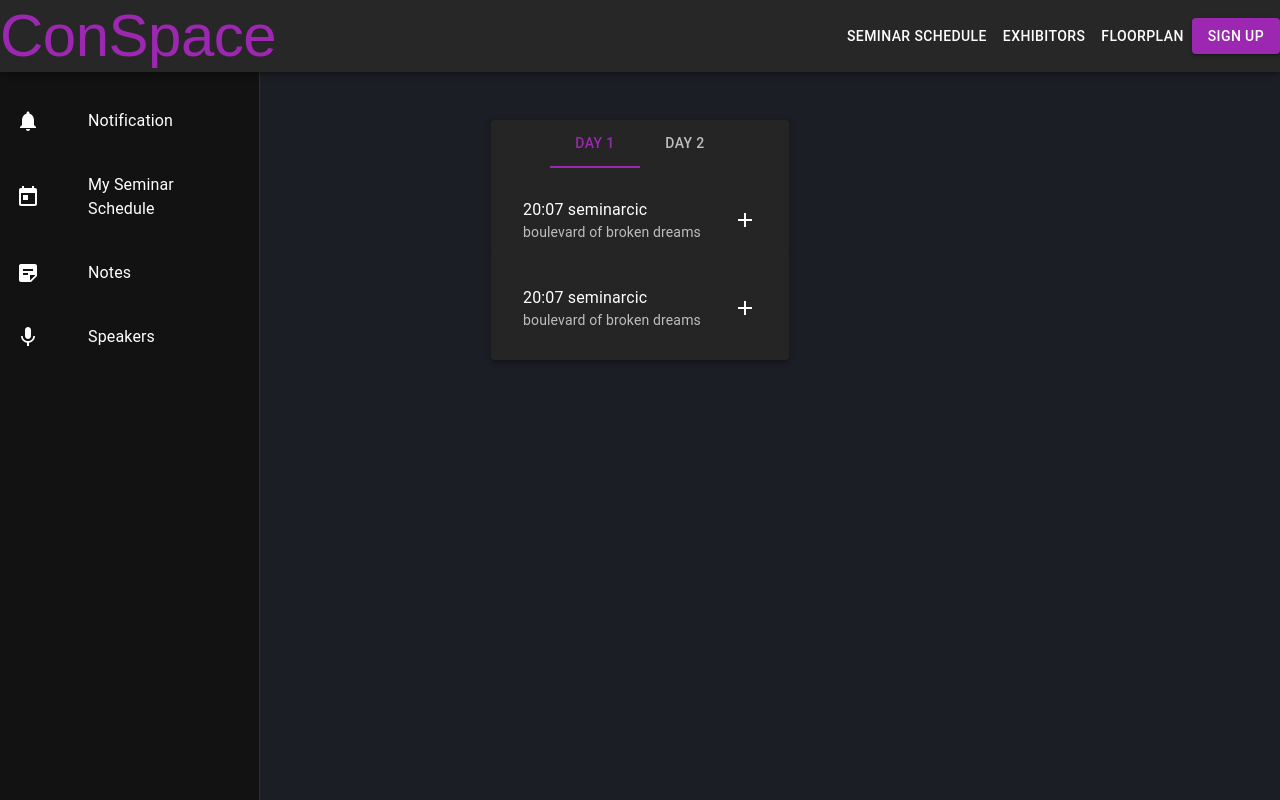
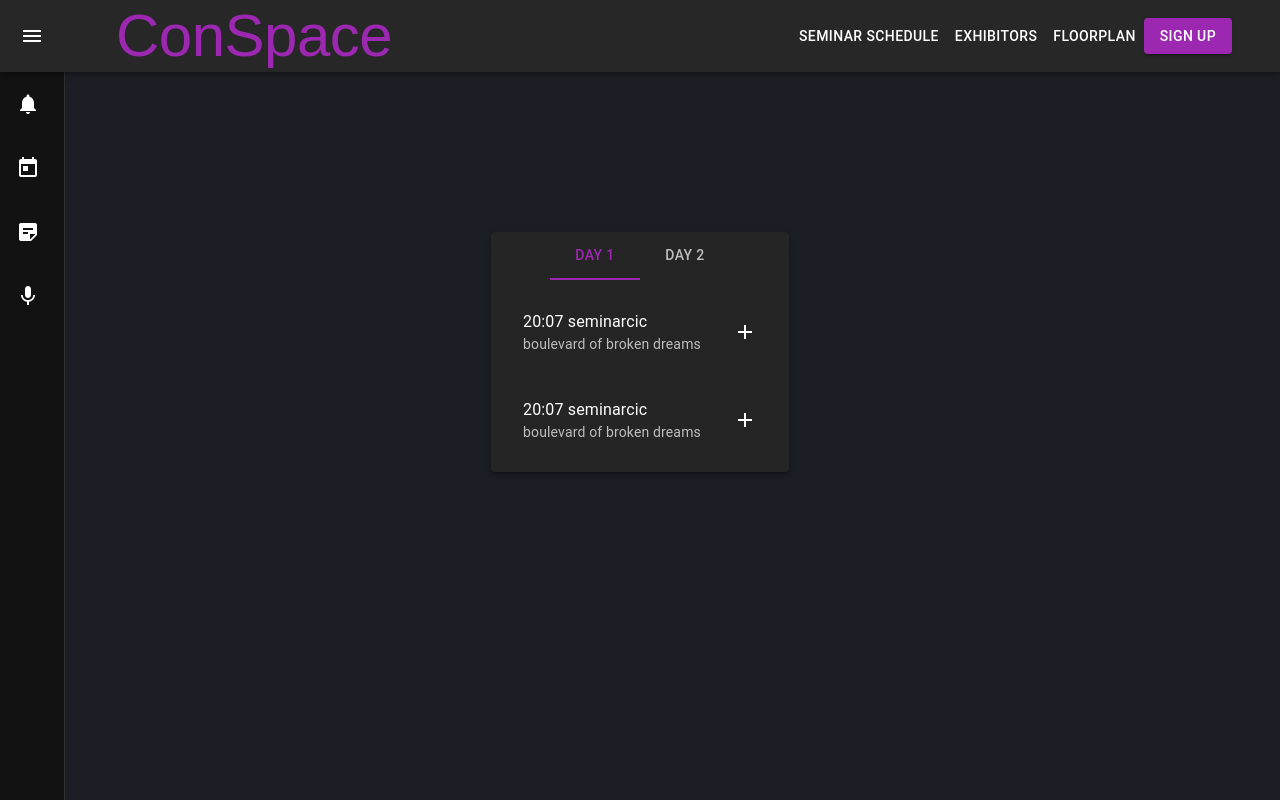
Before and after one commit to AnaNika10/ConSpace, a React (Vite) app in the folder client/: page /seminar-schedule in a window 1280 px wide. Built offline with nearby package versions, Linux system fonts and the light colour scheme.

Commit message:
[#44] Fix menu and app bar

```diff
--- a/client/src/App.tsx
+++ b/client/src/App.tsx
@@ -1,9 +1,9 @@
 import { ThemeProvider } from "@emotion/react";
 import SeminarList from "./components/SeminarList";
 import { themeOptions } from "./components/DarkTheme";
-import NavBar from "./components/NavigationBar";
 import { CssBaseline } from "@mui/material";
 import { BrowserRouter, Route, Routes } from "react-router-dom";
+import NavBarAndMenu from "./components/Menu";
 
 function App() {
   return  (
@@ -11,7 +11,7 @@
       <ThemeProvider theme={themeOptions}>
       <CssBaseline/>
       <BrowserRouter>
-      <NavBar/>
+      <NavBarAndMenu/>
       <Routes>
         <Route path="/seminar-schedule" element={<SeminarList/>} />
       </Routes>
--- a/client/src/components/Menu.tsx
+++ b/client/src/components/Menu.tsx
@@ -1,39 +1,136 @@
-import { Box, Divider, Drawer, IconButton, List, ListItem, ListItemButton, ListItemIcon, ListItemText } from "@mui/material";
+import { Box, CssBaseline, IconButton, List, ListItem, ListItemButton, ListItemIcon, ListItemText, Toolbar } from "@mui/material";
+import { styled, useTheme, Theme, CSSObject } from '@mui/material/styles';
 import { useState } from "react";
 import NotificationsIcon from '@mui/icons-material/Notifications';
 import TodayIcon from '@mui/icons-material/Today';
 import StickyNote2Icon from '@mui/icons-material/StickyNote2';
 import MicIcon from '@mui/icons-material/Mic';
+import MenuIcon from '@mui/icons-material/Menu'
 import ChevronRightIcon from '@mui/icons-material/ChevronRight';
+import ChevronLeftIcon from '@mui/icons-material/ChevronLeft';
+import MuiAppBar, { AppBarProps as MuiAppBarProps } from '@mui/material/AppBar';
+import MuiDrawer from '@mui/material/Drawer';
+import NavBar from "./NavigationBar";
 
-const drawerWidth = 260;
+const drawerWidth = 280;
 
-export default function MenuDrawer() {
+const openedMixin = (theme: Theme): CSSObject => ({
+  width: drawerWidth,
+  transition: theme.transitions.create('width', {
+    easing: theme.transitions.easing.sharp,
+    duration: theme.transitions.duration.enteringScreen,
+  }),
+  overflowX: 'hidden',
+});
+
+const closedMixin = (theme: Theme): CSSObject => ({
+  transition: theme.transitions.create('width', {
+    easing: theme.transitions.easing.sharp,
+    duration: theme.transitions.duration.leavingScreen,
+  }),
+  overflowX: 'hidden',
+  width: `calc(${theme.spacing(7)} + 1px)`,
+  [theme.breakpoints.up('sm')]: {
+    width: `calc(${theme.spacing(8)} + 1px)`,
+  },
+});
+
+const DrawerHeader = styled('div')(({ theme }) => ({
+  display: 'flex',
+  alignItems: 'center',
+  justifyContent: 'flex-end',
+  padding: theme.spacing(0, 1),
+  // necessary for content to be below app bar
+  ...theme.mixins.toolbar,
+}));
+
+interface AppBarProps extends MuiAppBarProps {
+  open?: boolean;
+}
+
+const AppBar = styled(MuiAppBar, {
+  shouldForwardProp: (prop) => prop !== 'open',
+})<AppBarProps>(({ theme, open }) => ({
+  zIndex: theme.zIndex.drawer + 1,
+  transition: theme.transitions.create(['width', 'margin'], {
+    easing: theme.transitions.easing.sharp,
+    duration: theme.transitions.duration.leavingScreen,
+  }),
+  ...(open && {
+    marginLeft: drawerWidth,
+    width: `calc(100% - ${drawerWidth}px)`,
+    transition: theme.transitions.create(['width', 'margin'], {
+      easing: theme.transitions.easing.sharp,
+      duration: theme.transitions.duration.enteringScreen,
+    }),
+  }),
+}));
+
+const Drawer = styled(MuiDrawer, { shouldForwardProp: (prop) => prop !== 'open' })(
+  ({ theme, open }) => ({
+    width: drawerWidth,
+    flexShrink: 0,
+    whiteSpace: 'nowrap',
+    boxSizing: 'border-box',
+    ...(open && {
+      ...openedMixin(theme),
+      '& .MuiDrawer-paper': openedMixin(theme),
+    }),
+    ...(!open && {
+      ...closedMixin(theme),
+      '& .MuiDrawer-paper': closedMixin(theme),
+    }),
+  }),
+);
+
+export default function NavBarAndMenu() {
+  const theme = useTheme();
   const [open, setOpen] = useState(false);
 
-    const toggleDrawer =
-      (open: boolean) =>
-      (event: React.KeyboardEvent | React.MouseEvent) => {
-        if (
-          event.type === 'keydown' &&
-          ((event as React.KeyboardEvent).key === 'Tab' ||
-            (event as React.KeyboardEvent).key === 'Shift')
-        ) {
-          return;
+  const handleDrawerOpen = () => {
+    setOpen(true);
+  };
+
+  const handleDrawerClose = () => {
+    setOpen(false);
+  };
+
+  return (
+    <Box sx={{ display: 'flex' }}>
+      <CssBaseline />
+      <AppBar position="fixed" open={open}>
+        <Toolbar>
+          <IconButton
+            color="inherit"
+            aria-label="open drawer"
+            onClick={handleDrawerOpen}
+            edge="start"
+            sx={{
+              marginRight: 5,
+              ...(open && { display: 'none' }),
+            }}
+          >
+            <MenuIcon />
+          </IconButton>
+          <NavBar/>
+        </Toolbar>
+      </AppBar>
+      <Drawer variant="permanent" open={open}>
+        <DrawerHeader>
+          <IconButton onClick={handleDrawerClose}>
+            {theme.direction === 'rtl' ? <ChevronRightIcon /> : <ChevronLeftIcon />}
+          </IconButton>
+        </DrawerHeader>
+        <MenuList/>
+      </Drawer>
+      <Box component="main" sx={{ flexGrow: 1, p: 3 }}>
+        <DrawerHeader />
+      </Box>
+    </Box>
+  );
 }
 
-        setOpen(!open);
-      };
-
-    const list = (
-      <Box
-        role="presentation"
-        onClick={toggleDrawer(false)}
-        onKeyDown={toggleDrawer(false)}
-        sx={{ overflow: 'auto' }}
-        paddingTop={5}
-      >
-        <List>
+  const MenuList = () => <List>
   {[{section:'Notification', icon: <NotificationsIcon/>},
     {section:'My Seminar Schedule', icon: <TodayIcon/>},
     {section:'Notes', icon:<StickyNote2Icon/>},
@@ -47,27 +144,4 @@
       </ListItemButton>
     </ListItem>
   ))}
-        </List>
-      </Box>
-    );
-
-    return (
-        <Drawer
-            anchor="left"
-            variant="permanent"
-            open={open}
-            onClose={toggleDrawer(false)}
-            sx={{
-                width: drawerWidth,
-                flexShrink: 0,
-                [`& .MuiDrawer-paper`]: { width: drawerWidth, boxSizing: 'border-box' },
-              }}
-        >
-          <IconButton onClick={toggleDrawer(open)}>
-            <ChevronRightIcon/>
-          </IconButton>
-          <Divider/>
-            {list}
-        </Drawer>
-    );
-  }
+</List>;
--- a/client/src/components/NavigationBar.tsx
+++ b/client/src/components/NavigationBar.tsx
@@ -1,13 +1,10 @@
-import { AppBar, Button, Container, Grid, Stack, Typography } from "@mui/material";
+import { Button, Container, Grid, Stack, Typography } from "@mui/material";
 import { Link } from "react-router-dom";
-import MenuDrawer from "./Menu";
 
 export default function NavBar() {
 
     return (
-        <Grid>
         <Container maxWidth={false}>
-                <AppBar position="fixed"  sx={{ zIndex: (theme) => theme.zIndex.drawer + 1 }}>
             <Stack direction={"row"} justifyContent="space-around" alignItems="center">
                 <Typography  variant="h2" color={"#9c27b0"} fontFamily={"sans-serif"}>
                     ConSpace
@@ -23,16 +20,14 @@
                         Exhibitors
                     </Button>
                     </Link>
-                        <Link to={"/floorplan"}/>
+                    <Link to={"/floorplan"}>
                     <Button sx={{color: "white"}}>
                         Floorplan
                     </Button>
+                    </Link>
                     <Button variant="contained">Sign up</Button>
                 </Grid>
             </Stack>
-                </AppBar>
         </Container>
-            <MenuDrawer/>
-        </Grid>
     )
 }
```
Lines whose indentation alone changed are shown as unchanged.
